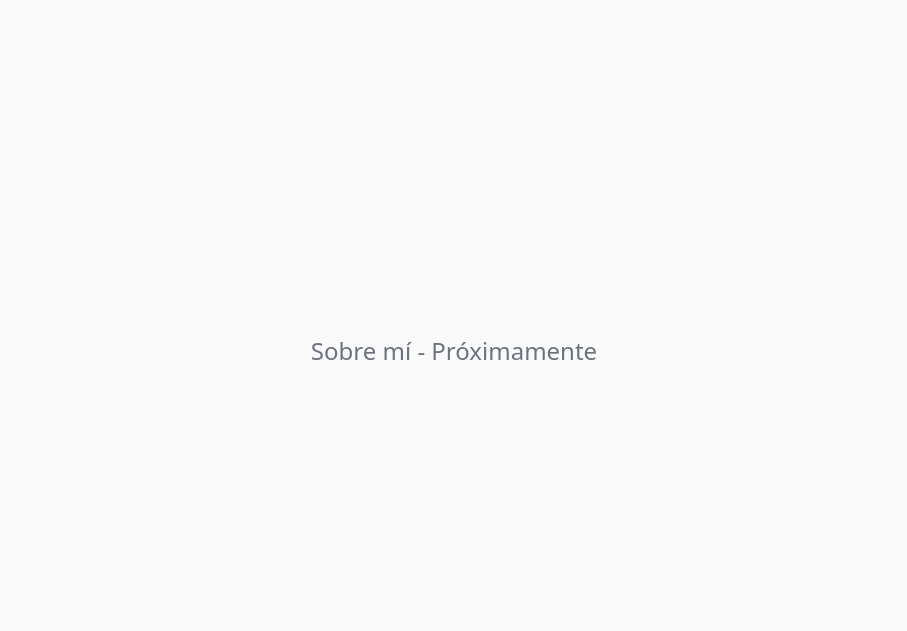
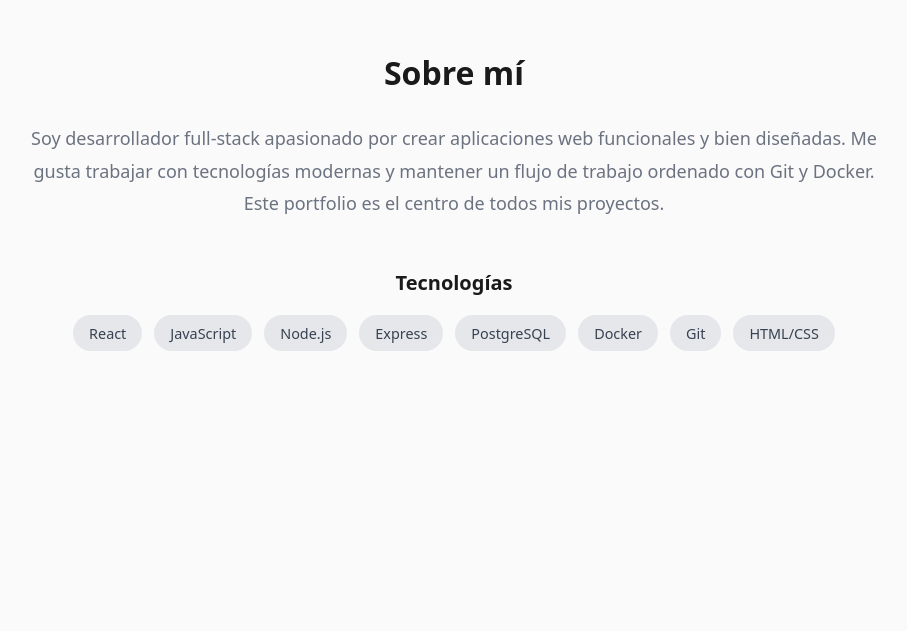
Before and after one commit to bjacklender726-ui/Porfolio, a React (Vite) app in the folder portfolio/client/: page / in a window 1280 px wide. Shown: the part 849-1480 px from the top of the page, without its empty margins (186-1093 px from the left). Built offline with nearby package versions, Linux system fonts and the light colour scheme.

Commit message:
feat(ui): sección Sobre mí con tecnologías

```diff
--- a/portfolio/client/src/App.jsx
+++ b/portfolio/client/src/App.jsx
@@ -1,5 +1,6 @@
 import Navbar from './components/Navbar.jsx'
 import Hero from './components/Hero.jsx'
+import About from './components/About.jsx'
 
 function App() {
   return (
@@ -7,9 +8,7 @@ function App() {
       <Navbar />
       <main>
         <Hero />
-        <section id="about" style={{ height: '100vh', display: 'grid', placeItems: 'center' }}>
-          <p style={{ fontSize: '1.5rem', color: '#6b7280' }}>Sobre mí - Próximamente</p>
-        </section>
+        <About />
         <section id="projects" style={{ height: '100vh', display: 'grid', placeItems: 'center' }}>
           <p style={{ fontSize: '1.5rem', color: '#6b7280' }}>Proyectos - Próximamente</p>
         </section>
--- /dev/null
+++ b/portfolio/client/src/components/About.jsx
@@ -0,0 +1,81 @@
+const skills = [
+  'React', 'JavaScript', 'Node.js', 'Express',
+  'PostgreSQL', 'Docker', 'Git', 'HTML/CSS',
+]
+
+function About() {
+  return (
+    <section
+      id="about"
+      style={{
+        padding: '6rem 1.5rem',
+        maxWidth: 900,
+        margin: '0 auto',
+      }}
+    >
+      <h2
+        style={{
+          fontSize: '2rem',
+          fontWeight: 700,
+          marginBottom: '1.5rem',
+          textAlign: 'center',
+        }}
+      >
+        Sobre mí
+      </h2>
+
+      <p
+        style={{
+          color: '#6b7280',
+          fontSize: '1.125rem',
+          lineHeight: 1.8,
+          textAlign: 'center',
+          marginBottom: '3rem',
+        }}
+      >
+        Soy desarrollador full-stack apasionado por crear aplicaciones web
+        funcionales y bien diseñadas. Me gusta trabajar con tecnologías modernas
+        y mantener un flujo de trabajo ordenado con Git y Docker.
+        Este portfolio es el centro de todos mis proyectos.
+      </p>
+
+      <h3
+        style={{
+          fontSize: '1.25rem',
+          fontWeight: 600,
+          marginBottom: '1rem',
+          textAlign: 'center',
+        }}
+      >
+        Tecnologías
+      </h3>
+
+      <div
+        style={{
+          display: 'flex',
+          flexWrap: 'wrap',
+          gap: '0.75rem',
+          justifyContent: 'center',
+        }}
+      >
+        {skills.map(s => (
+          <span
+            key={s}
+            style={{
+              background: '#e5e7eb',
+              color: '#374151',
+              padding: '0.4rem 1rem',
+              borderRadius: 999,
+              fontSize: '0.9rem',
+              fontWeight: 500,
+            }}
+          >
+            {s}
+          </span>
+        ))}
+      </div>
+    </section>
+  )
+}
+
+export default About
```
